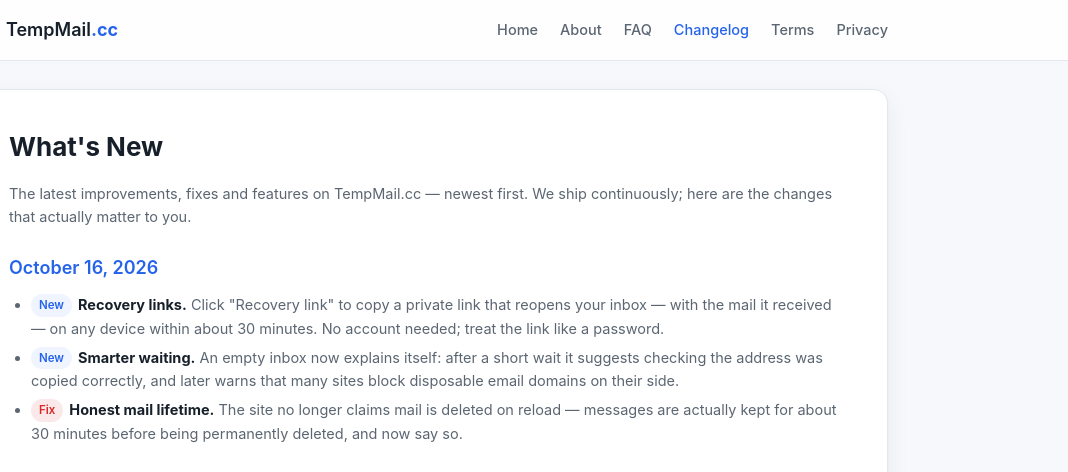
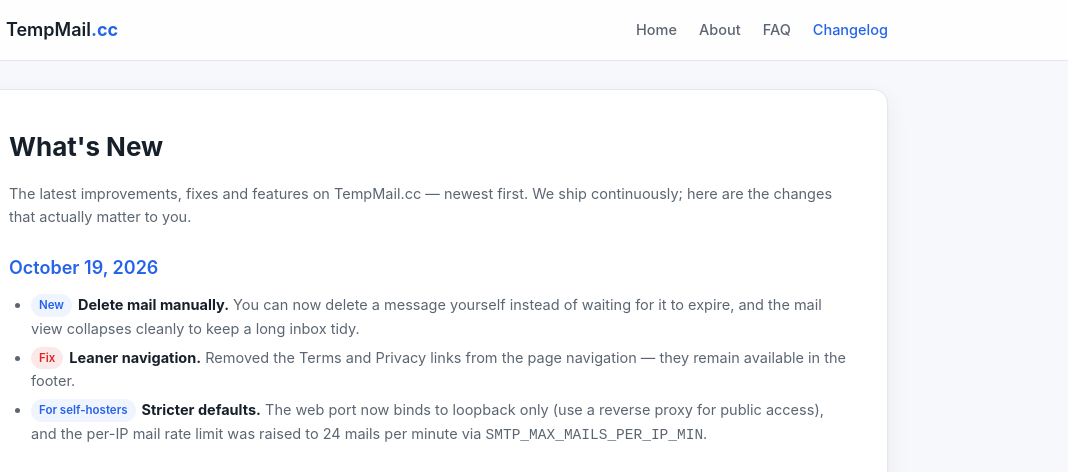
Before and after one commit to steley/tempmail, a website: page public/changelog.html in a window 1280 px wide. Shown: the top 472 px of the page, 212-1280 px from the left. Drawn offline with Linux system fonts and the light colour scheme.

Commit message:
docs: changelog for 2026-10-19 (manual delete, nav cleanup, self-hoster defaults)

```diff
--- a/public/changelog.html
+++ b/public/changelog.html
@@ -56,8 +56,6 @@
       <a href="/about.html">About</a>
       <a href="/faq.html">FAQ</a>
       <a href="/changelog.html" class="active">Changelog</a>
-      <a href="/terms.html">Terms</a>
-      <a href="/privacy.html">Privacy</a>
     </nav>
   </div>
 </header>
@@ -66,6 +64,15 @@
   <article class="legal-page">
     <h1>What's New</h1>
     <p class="changelog-lead">The latest improvements, fixes and features on TempMail.cc — newest first. We ship continuously; here are the changes that actually matter to you.</p>
+
+    <h2 class="changelog-date" id="2026-10-19"><time datetime="2026-10-19">October 19, 2026</time></h2>
+    <div class="changelog-section">
+      <ul>
+        <li><span class="badge badge-new">New</span><b>Delete mail manually.</b> You can now delete a message yourself instead of waiting for it to expire, and the mail view collapses cleanly to keep a long inbox tidy.</li>
+        <li><span class="badge badge-fix">Fix</span><b>Leaner navigation.</b> Removed the Terms and Privacy links from the page navigation — they remain available in the footer.</li>
+        <li><span class="badge badge-new">For self-hosters</span><b>Stricter defaults.</b> The web port now binds to loopback only (use a reverse proxy for public access), and the per-IP mail rate limit was raised to 24 mails per minute via <code>SMTP_MAX_MAILS_PER_IP_MIN</code>.</li>
+      </ul>
+    </div>
 
     <h2 class="changelog-date" id="2026-10-16"><time datetime="2026-10-16">October 16, 2026</time></h2>
     <div class="changelog-section">
```
